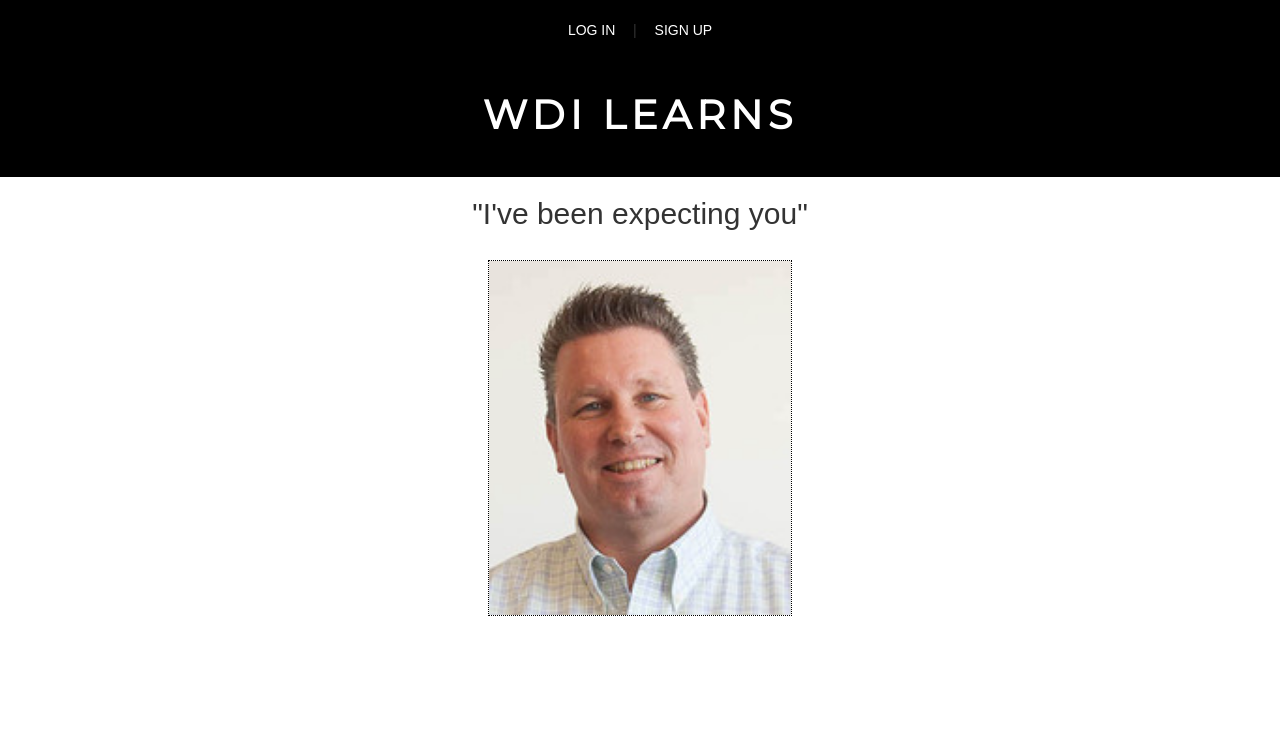
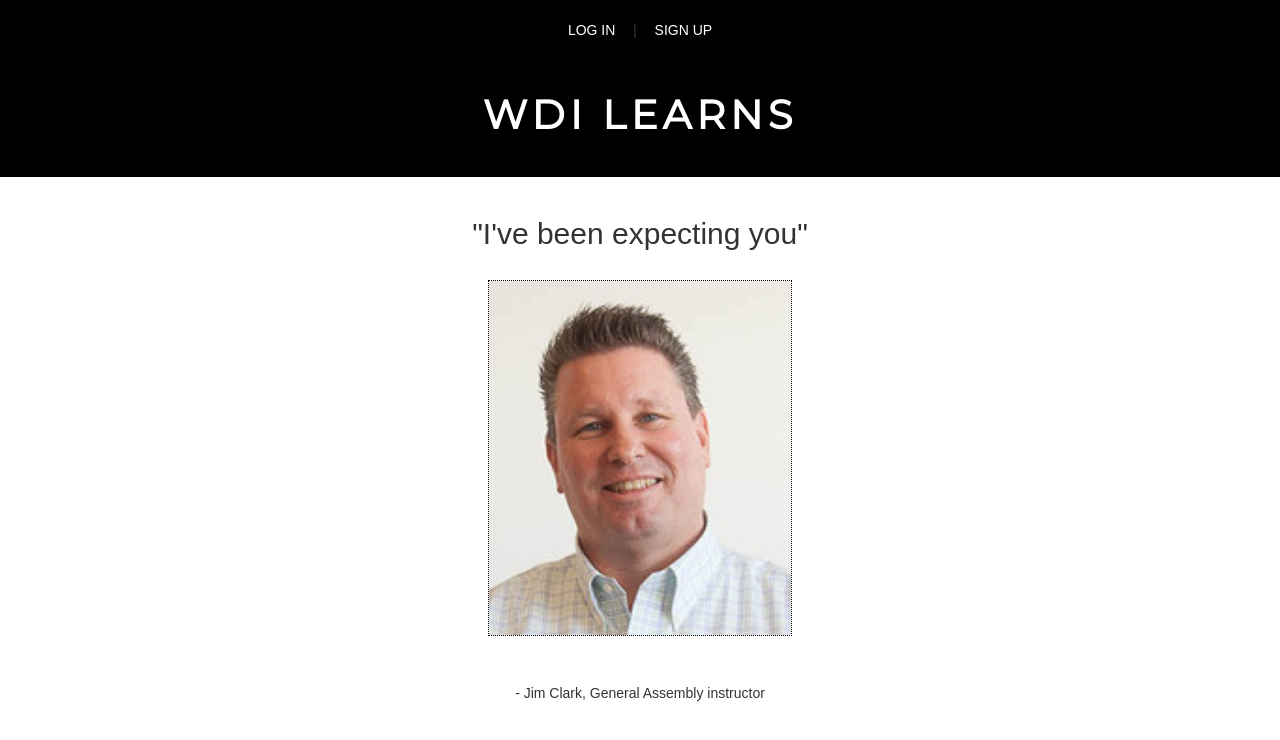
Before and after one commit to likealonso/WDI-learns, a React (Create React App) app: page / in a window 1280 px wide. Shown: the top 740 px of the page. Built offline with nearby package versions, Linux system fonts and the light colour scheme; no server answers.

Commit message:
some adds

```diff
--- a/src/components/LoginForm/LoginForm.js
+++ b/src/components/LoginForm/LoginForm.js
@@ -32,7 +32,6 @@ class LoginForm extends Component {
   render() {
     return (
       <div>
-        <br/>
         <header className="header-footer" style={{fontSize:20}}>Log In</header>
         <form className="form-horizontal" onSubmit={this.handleSubmit} >
           <div className="form-group">
--- a/src/components/SignupForm/SignupForm.js
+++ b/src/components/SignupForm/SignupForm.js
@@ -40,7 +40,6 @@ class SignupForm extends Component {
   render() {
     return (
       <div>
-        <br/>
         <header className="header-footer" style={{fontSize:20}}>Sign Up</header>
         <form className="form-horizontal" onSubmit={this.handleSubmit} >
           <div className="form-group">
--- a/src/pages/HomePage/HomePage.js
+++ b/src/pages/HomePage/HomePage.js
@@ -5,10 +5,11 @@ import '../LoginPage/LoginPage.css'
 
 const HomePage = (props) => {
     return (
-        <div className='LoginPage'>
+        <div className='LoginPage'><br/>
             <h2>"I've been expecting you"</h2>
             <br/>
-            <img style={{border: "1px black dotted"}} src="../../images/jimothy.png"></img><br/>
+            <img style={{border: "1px black dotted"}} src="../../images/jimothy.png"></img><br/><br/>
+            <h5>- Jim Clark, General Assembly instructor</h5>
         </div>
     )
 }
--- a/src/pages/LoginPage/LoginPage.js
+++ b/src/pages/LoginPage/LoginPage.js
@@ -6,7 +6,7 @@ import './LoginPage.css'
 const LoginPage = (props) => {
     return (
         <div className='LoginPage'><br/>
-            <h2>"Do or WDI!"</h2><br/>
+            <h2>"Beautiful!"</h2><br/>
             <img style={{border: "1px black dotted"}} src="../../images/jimothy.png"></img>
             <LoginForm
                 {...props}
--- a/src/pages/SignupPage/SignupPage.js
+++ b/src/pages/SignupPage/SignupPage.js
@@ -16,7 +16,7 @@ class SignupPage extends Component {
     return (
       <div className='SignupPage'>
         <br/>
-            <h2>"Beautiful!"</h2>
+            <h2>"Do or WDI!"</h2>
             <br/>
         <img style={{border: "1px black dotted"}} src="../../images/jimothy.png"></img>
         <SignupForm
```
